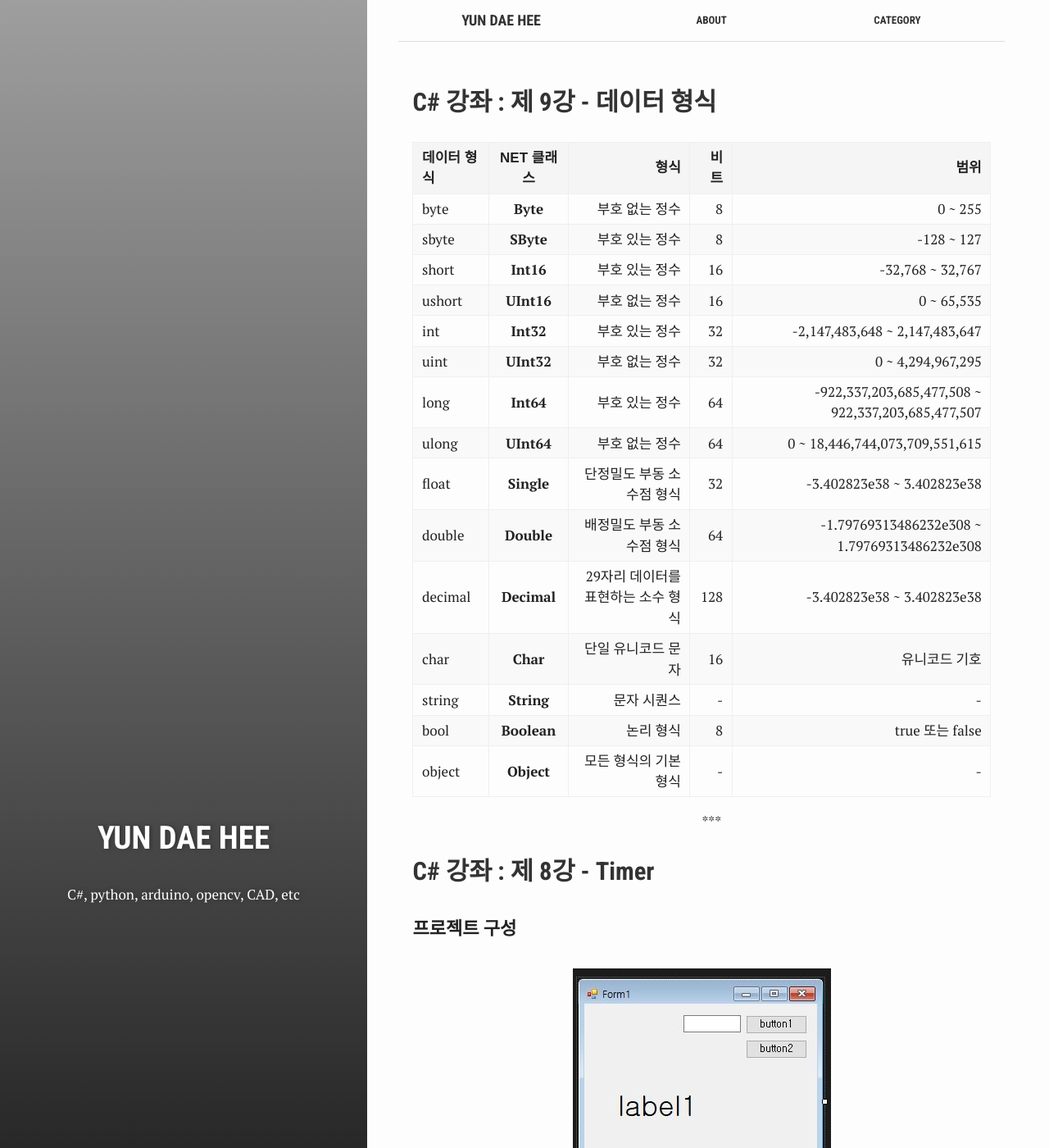
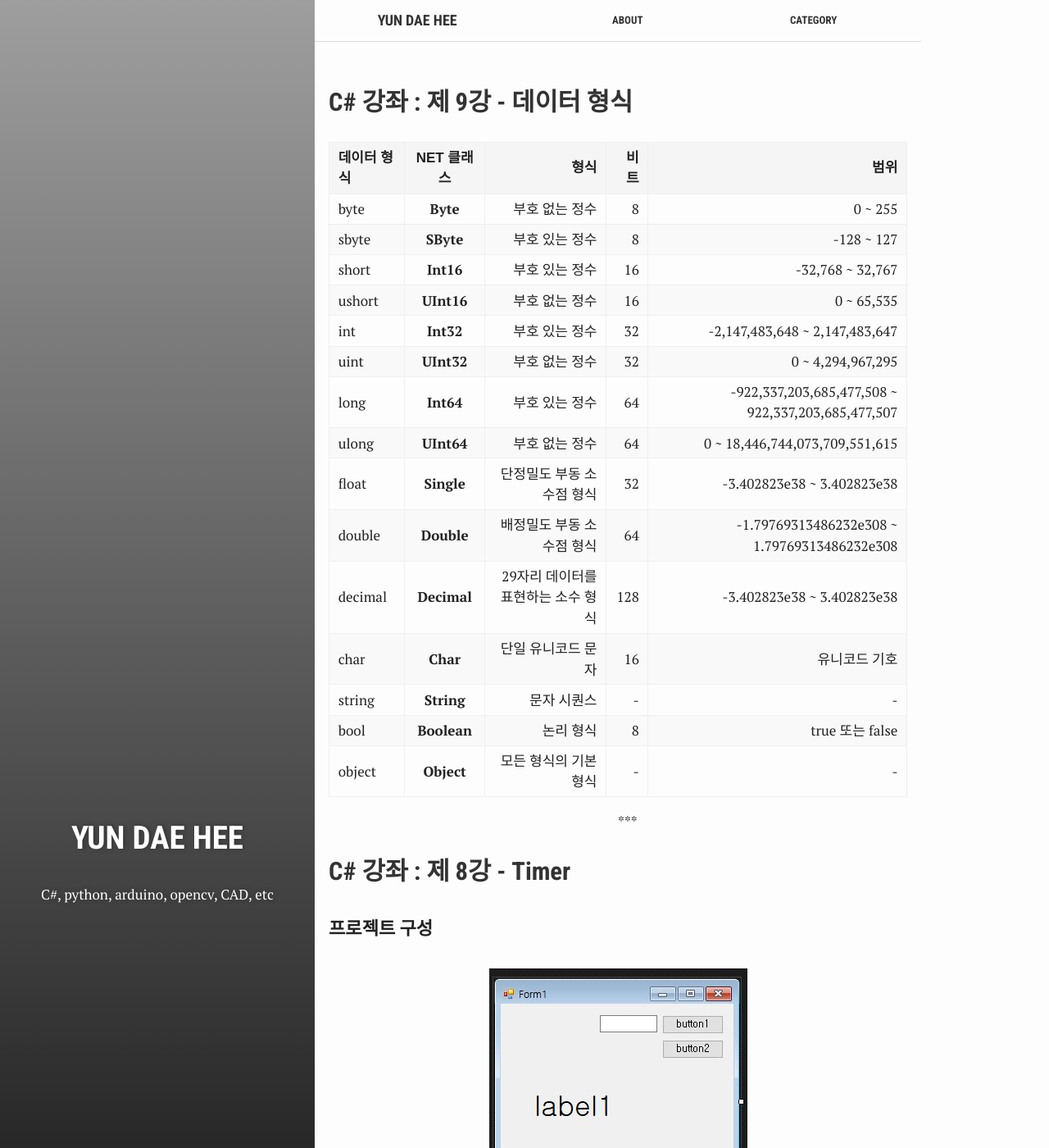
Before and after one commit to test076923/076923.github.io, a Jekyll site: the page built from index.html, in a window 1280 px wide and 1400 px high. Shown: the whole window at 82% size. Built offline with Jekyll 4.4.1, drawn with Linux system fonts in a browser that asks for light colours.

Commit message:
Update _variables.scss

```diff
--- a/assets/_sass/_variables.scss
+++ b/assets/_sass/_variables.scss
@@ -3,10 +3,10 @@
 $md-break-point: 640px;
 $sm-break-point: 320px;
 
-$aside-width: 35%;
-$content-wrapper-width: 62%;
+$aside-width: 30%;
+$content-wrapper-width: 70%;
 $article-max-width: 740px;
-$post-margin-left: 38%;
+$post-margin-left: 30%;
 
 $img: "../img";
 $js: "../js";
```
